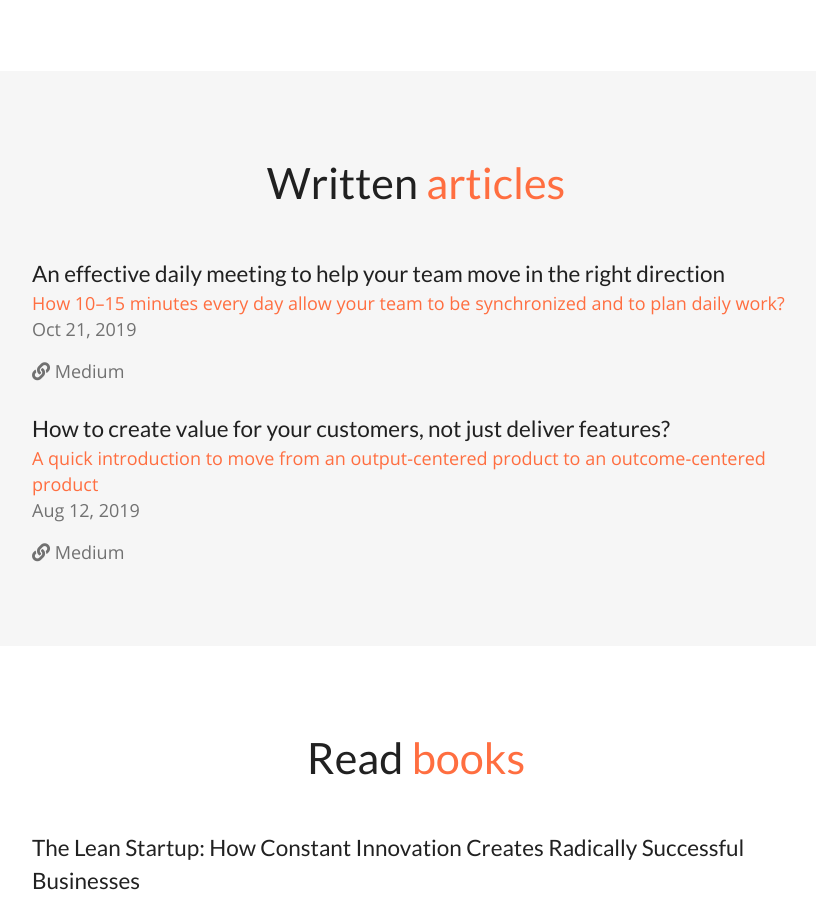
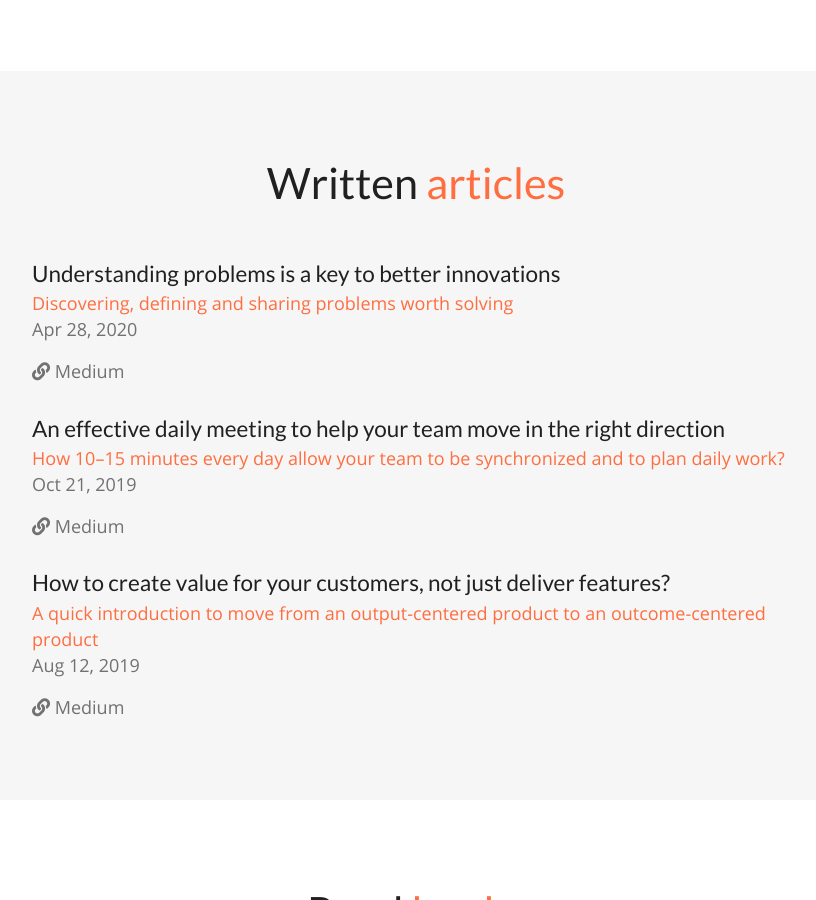
Before and after one commit to NicolasPoirier/nicolaspoirier.github.io, a Jekyll site: the page built from index.markdown, in a window 1280 px wide and 900 px high, scrolled down 17233 px. Shown: the whole window, without its empty margins (224-1040 px from the left). Built offline with Jekyll 4.4.1, drawn with Linux system fonts in a browser that asks for light colours.

```diff
--- a/index.markdown
+++ b/index.markdown
@@ -686,6 +686,11 @@ given_trainings:
     duration: 7 days
 
 articles:
+  - title: Understanding problems is a key to better innovations
+    subtitle: Discovering, defining and sharing problems worth solving
+    date: Apr 28, 2020
+    link_text: Medium
+    link_url: https://medium.com/@nicolaspoirier91/understanding-problems-is-a-key-to-better-innovations-896b5e623be7
   - title: An effective daily meeting to help your team move in the right direction
     subtitle: How 10–15 minutes every day allow your team to be synchronized and to plan daily work?
     date: Oct 21, 2019
```
